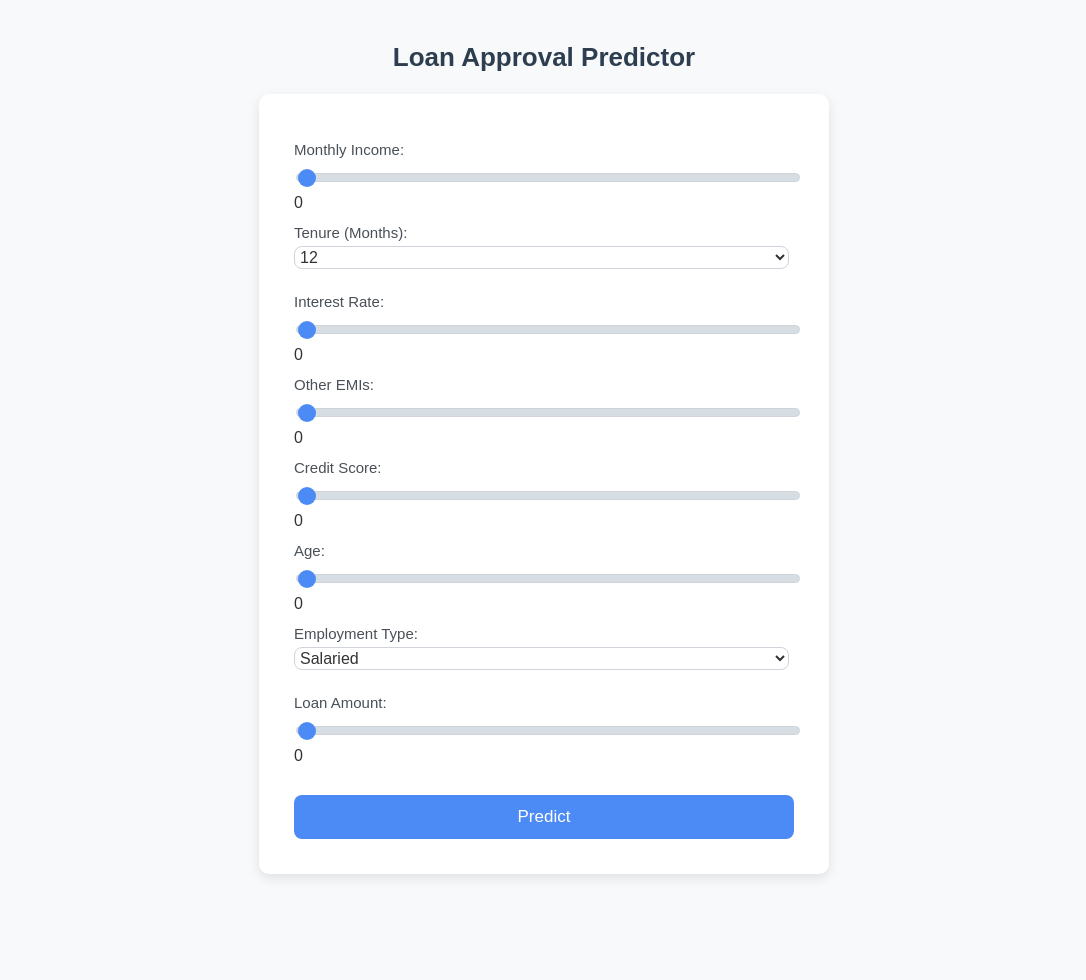
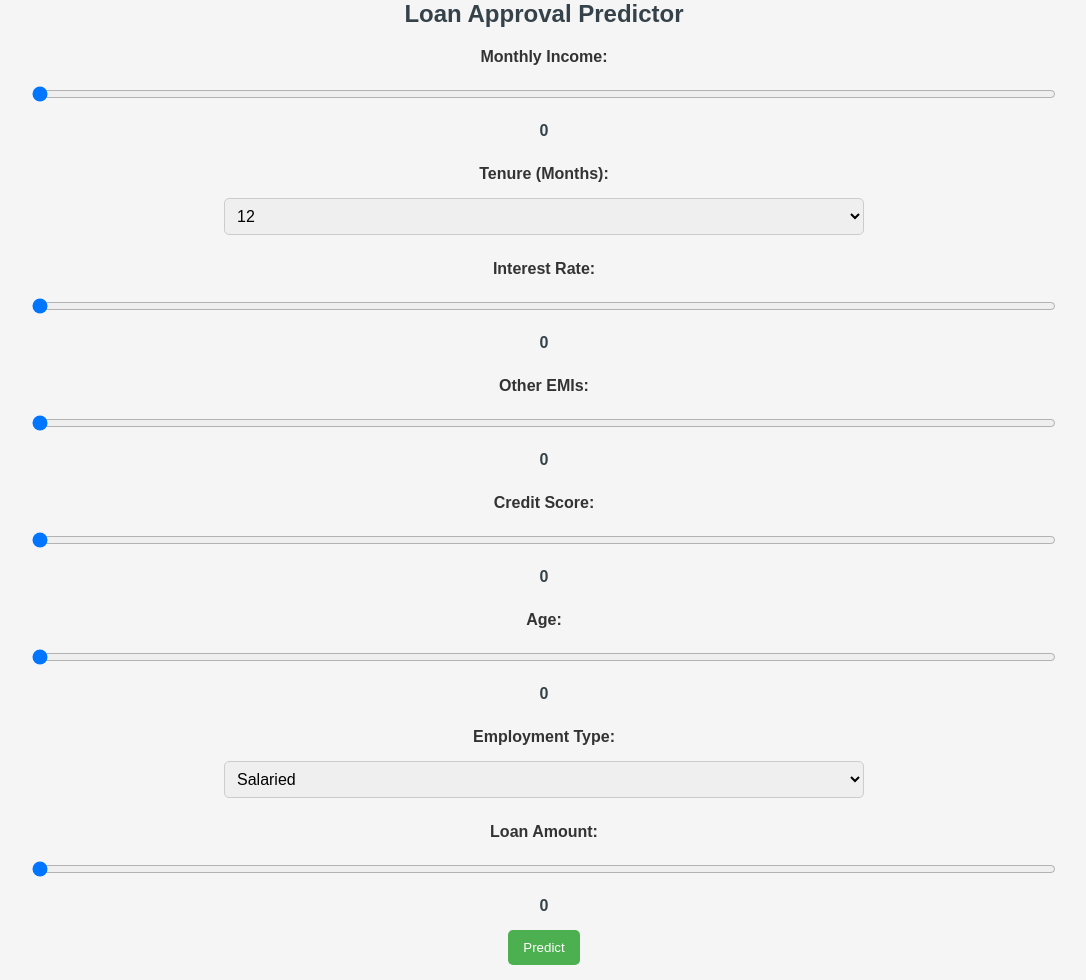
Before and after one commit to Achintxv/Home-Loan-Prediction, a Flask app: page / in a window 1280 px wide. Shown: the whole page, without its empty margins (96-1182 px from the left). Before the commit the page ends 878 px from the top, so only its background shows below. Run offline with Flask 3, Linux system fonts and the light colour scheme; parts of the project's set-up code (start-up, migrations or seed data) failed here and were passed over.

Commit message:
Update style.css

```diff
--- a/static/style.css
+++ b/static/style.css
@@ -1,127 +1,154 @@
 /* General Styles */
-body {
-    font-family: 'Poppins', sans-serif;
-    background: #f8f9fa;
-    color: #333;
-    text-align: center;
+* {
     margin: 0;
-    padding: 20px;
+    padding: 0;
+    box-sizing: border-box;
+    font-family: "Arial", sans-serif;
 }
 
-h2{
-    display: flex;
-    justify-content: center;
-    align-items: center;
-}
-
-/* Form Container */
-form {
-    display: block;
-    background: #ffffff;
-    padding: 35px;
-    border-radius: 10px;
-    box-shadow: 0 4px 12px rgba(0, 0, 0, 0.1);
-    width: 100%;
-    max-width: 500px;
-    margin: auto;
-    text-align: left;
-}
-
-.container{
-    display: flex;
-    justify-content: center;
-    align-items: center;
-}
-
-/* Headings */
-h2 {
-    font-size: 26px;
-    font-weight: 600;
-    color: #2c3e50;
+body {
+    background-color: #f5f5f5;  /* Light gray background */
+    color: #333;  /* Dark text for readability */
     text-align: center;
 }
 
-/* Labels */
-label {
-    display: block;
-    margin: 12px 0 5px;
-    font-weight: 500;
-    font-size: 15px;
-    color: #495057;
+/* Navigation Bar */
+nav {
+    background: #35424a; /* Dark blue-gray */
+    padding: 15px 0;
+    position: fixed;
+    width: 100%;
+    top: 0;
+    z-index: 100;
 }
 
-/* Input Fields */
-input, select {
-    width: calc(100% - 5px);
-    padding: 1px;
-    border: 1.5px solid #ced4da;
-    border-radius: 8px;
-    font-size: 16px;
-    margin-bottom: 12px;
-    background: #ffffff;
-    color: #333;
-    transition: 0.3s ease-in-out;
+nav ul {
+    list-style: none;
+    display: flex;
+    justify-content: center;
+    gap: 20px;
 }
 
-/* Input Field Focus */
-input:focus, select:focus {
-    border-color: #4c8bf5;
-    outline: none;
-    box-shadow: 0 0 6px rgba(76, 139, 245, 0.5);
+nav ul li {
+    display: inline;
 }
 
-/* Range Slider */
-input[type="range"] {
-    -webkit-appearance: none;
-    width: 100%;
-    height: 5px;
-    background: #d6dee4;
+nav ul li a {
+    color: #fff;
+    text-decoration: none;
+    font-size: 18px;
+    padding: 10px 15px;
+    transition: 0.3s;
+}
+
+nav ul li a:hover {
+    background: #1e3c48; /* Subtle hover effect */
     border-radius: 5px;
-    cursor: pointer;
+}
+
+/* Sections */
+section {
+    padding: 60px 50px;
+    max-width: 1000px;
+    margin: 50px auto;
+    background: white;
+    box-shadow: 0px 4px 8px rgba(0, 0, 0, 0.1);
+    border-radius: 10px;
+}
+
+section li {
+    display: flex;
+    align-items: left;
+}
+
+h2 {
+    color: #35424a;
+    margin-bottom: 10px;
+}
+
+/* Form Styles */
+form {
+    display: flex;
+    flex-direction: column;
+    align-items: center;
+    gap: 15px;
+}
+
+label {
+    font-weight: bold;
     margin-top: 10px;
 }
 
-/* Slider Thumb */
-input[type="range"]::-webkit-slider-thumb {
-    -webkit-appearance: none;
-    width: 18px;
-    height: 18px;
-    background: #4c8bf5;
-    border-radius: 50%;
-    cursor: pointer;
-    transition: 0.2s ease-in-out;
+input[type="range"] {
+    width: 80%;
+    margin: 5px 0;
 }
 
-input[type="range"]::-webkit-slider-thumb:hover {
-    background: #1f6fe5;
+span {
+    font-weight: bold;
+    color: #35424a;
 }
 
-/* Fix Slider Alignment */
-.range-container {
-    display: flex;
-    flex-direction: column;
-    align-items: flex-start;
-    width: 100%;
-    padding-right: 5px;
+/* Dropdown */
+select {
+    padding: 8px;
+    width: 50%;
+    border-radius: 5px;
+    border: 1px solid #ccc;
+    font-size: 16px;
 }
 
 /* Button */
 button {
-    width: 100%;
-    padding: 12px;
-    font-size: 17px;
-    font-weight: 500;
-    margin-top: 30px;
+    padding: 10px 15px;
+    background: #4CAF50;
+    color: white;
     border: none;
-    border-radius: 8px;
-    background: #4c8bf5;
-    color: white;
+    border-radius: 5px;
     cursor: pointer;
     transition: 0.3s;
 }
 
-.result{
-    display: flex;
-    align-items: center;
-    justify-content: center;
+button:hover {
+    background: #45a049;
 }
+
+/* Loan Approval Result */
+h3 {
+    margin-top: 20px;
+    font-size: 22px;
+    color: #2c3e50;
+    padding: 10px;
+    background: #e0f7fa;
+    border-radius: 5px;
+}
+
+/* Contact Section */
+#contact {
+    background: #35424a;
+    color: white;
+    padding: 40px;
+    margin-top: 20px;
+    border-radius: 10px;
+}
+
+#contact p {
+    font-size: 18px;
+    margin: 10px 0;
+}
+
+/* Responsive Design */
+@media (max-width: 768px) {
+    nav ul {
+        flex-direction: column;
+        gap: 10px;
+    }
+
+    select {
+        width: 80%;
+    }
+
+    button {
+        width: 80%;
+    }
+}
```
